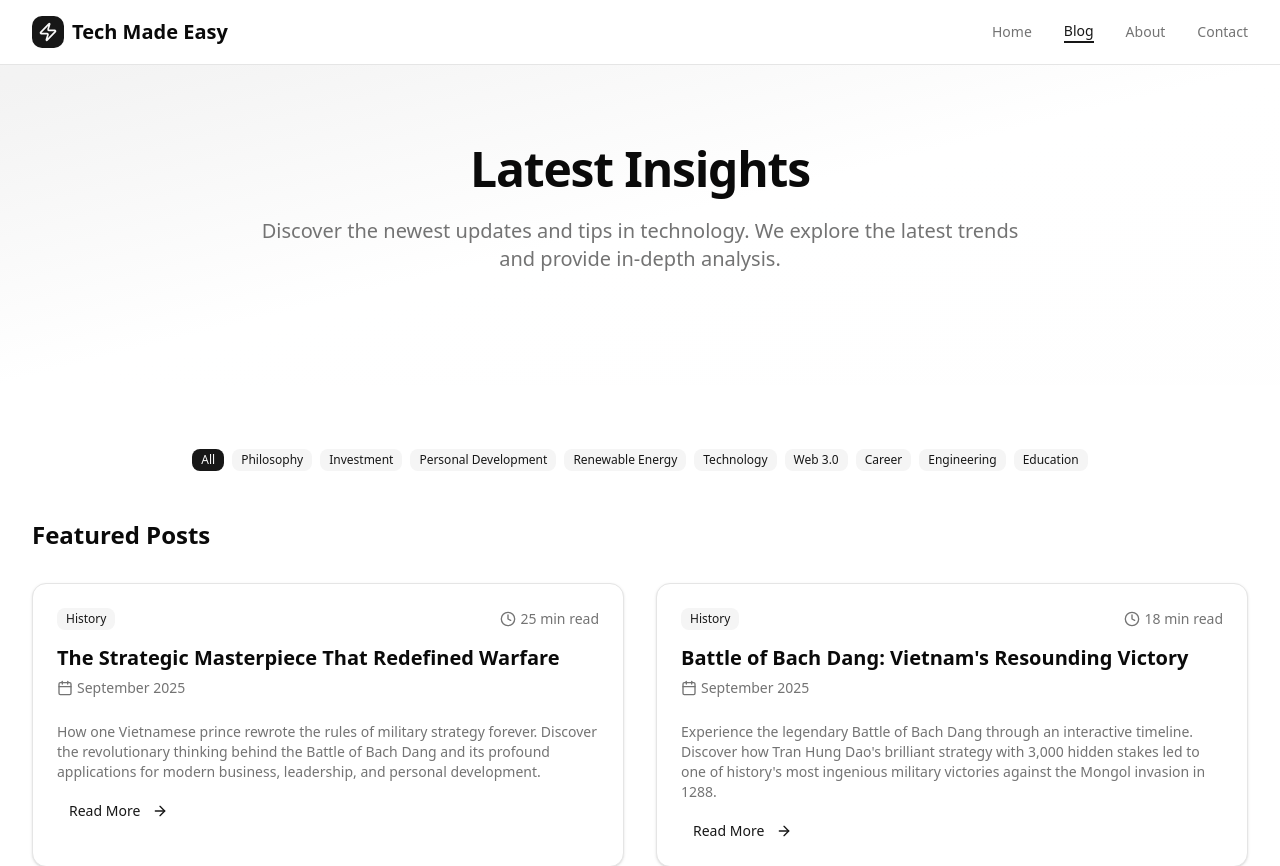
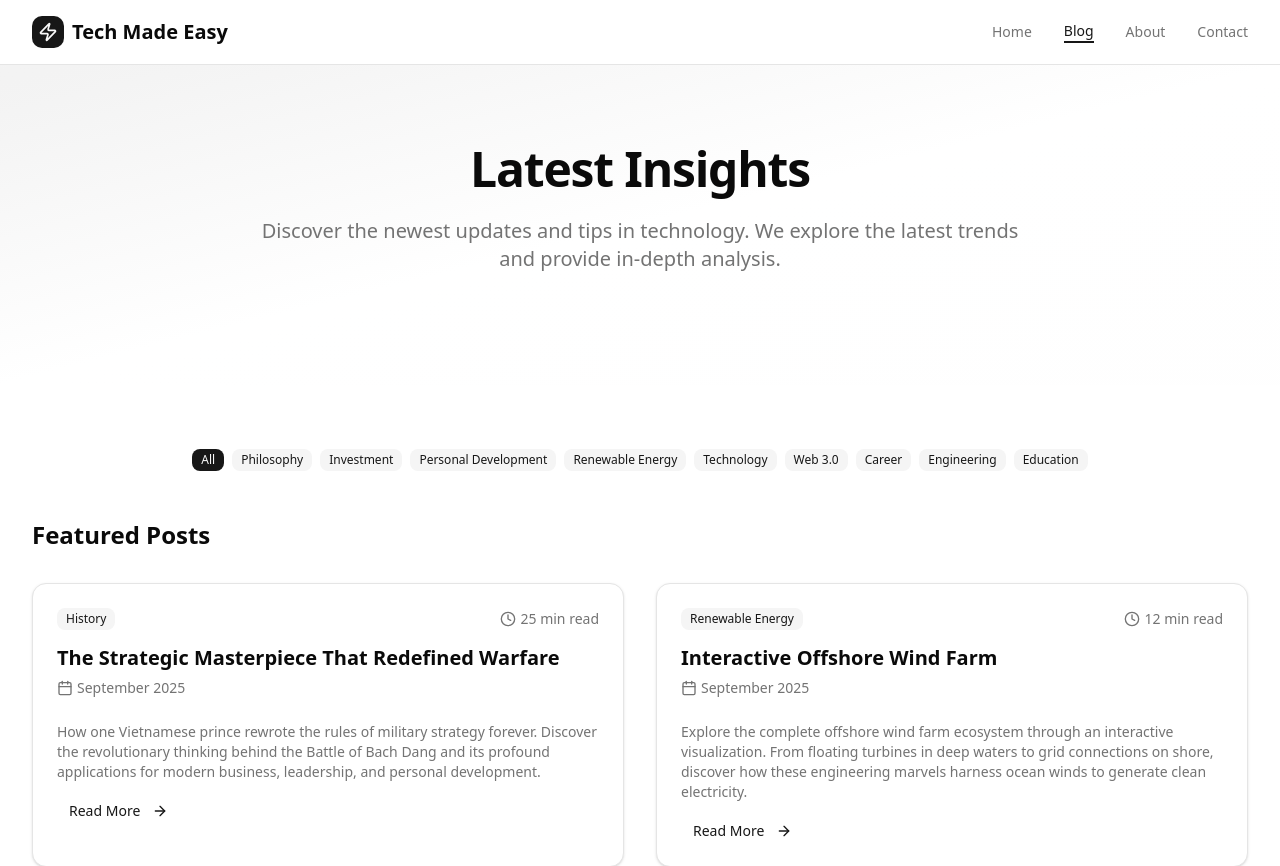
Before and after one commit to Vietduc88x/techmadeeasy-website, a React (Vite) app: page /blog in a window 1280 px wide. Shown: the top 866 px of the page. Built offline with nearby package versions, Linux system fonts and the light colour scheme.

Commit message:
remove: Bach Dang battle article from blog posts

```diff
--- a/src/pages/Blog.jsx
+++ b/src/pages/Blog.jsx
@@ -13,15 +13,6 @@
       excerpt: 'How one Vietnamese prince rewrote the rules of military strategy forever. Discover the revolutionary thinking behind the Battle of Bach Dang and its profound applications for modern business, leadership, and personal development.',
       category: 'History',
       readTime: '25 min read',
-      date: 'September 2025',
-      featured: true,
-    },
-    {
-      slug: 'bach-dang-battle',
-      title: 'Battle of Bach Dang: Vietnam\'s Resounding Victory',
-      excerpt: 'Experience the legendary Battle of Bach Dang through an interactive timeline. Discover how Tran Hung Dao\'s brilliant strategy with 3,000 hidden stakes led to one of history\'s most ingenious military victories against the Mongol invasion in 1288.',
-      category: 'History',
-      readTime: '18 min read',
       date: 'September 2025',
       featured: true,
     },
--- a/src/pages/BlogPost.jsx
+++ b/src/pages/BlogPost.jsx
@@ -17,13 +17,6 @@
       title: 'The Strategic Masterpiece That Redefined Warfare',
       category: 'History',
       readTime: '25 min read',
-      date: 'September 2025',
-      author: 'Duc Hoang',
-    },
-    'bach-dang-battle': {
-      title: 'Battle of Bach Dang: Vietnam\'s Resounding Victory',
-      category: 'History',
-      readTime: '18 min read',
       date: 'September 2025',
       author: 'Duc Hoang',
     },
@@ -365,7 +358,7 @@
                   </div>
                 </div>
               </div>
-            ) : slug === 'bach-dang-battle' || slug === 'strategic-masterpiece-redefined-warfare' ? (
+            ) : slug === 'strategic-masterpiece-redefined-warfare' ? (
               <div className="space-y-8">
                 <div className="bg-gradient-to-br from-blue-50 to-purple-50 dark:from-blue-950/20 dark:to-purple-950/20 rounded-xl p-4 border">
                   <h3 className="text-2xl font-bold text-center mb-4">⚔️ Interactive Battle of Bach Dang</h3>
```
